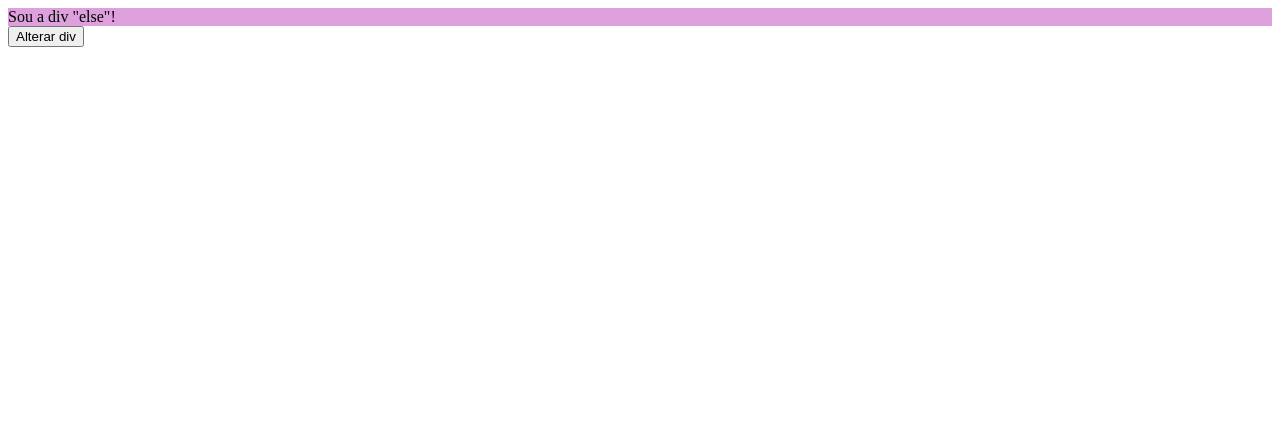
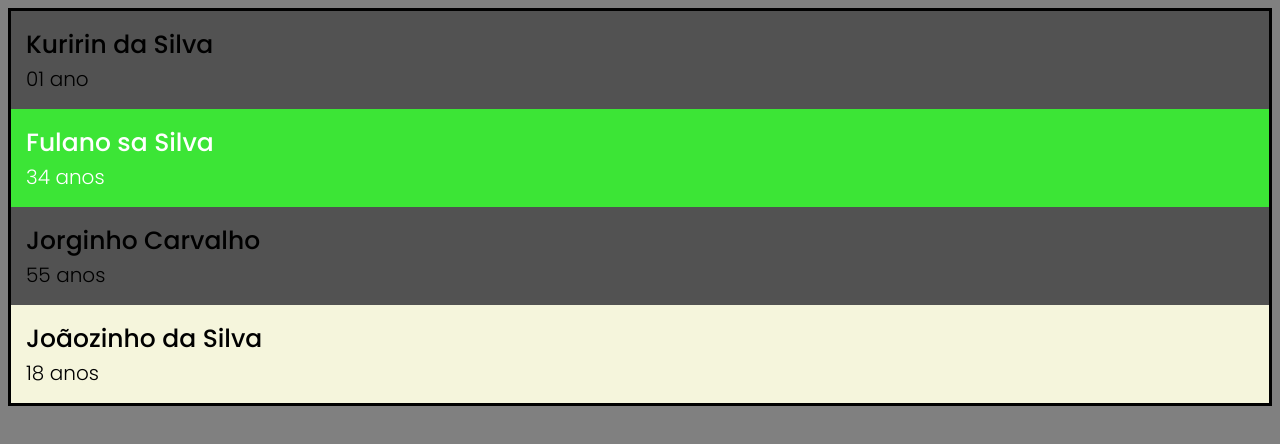
Before and after one commit to thiago-desenv/fundamentos-angular, an Angular app: page / in a window 1280 px wide. Shown: the top 444 px of the page. Built offline with nearby package versions, Linux system fonts and the light colour scheme.

Commit message:
Criado layout para usar o *ngFor

```diff
--- a/src/app/app.component.html
+++ b/src/app/app.component.html
@@ -1,10 +1,29 @@
+<div class="list">
+  <div class="item item--odd">
+    <p class="item__name">Kuririn da Silva</p>
+    <p class="item__age">01 ano</p>
+  </div>
+  <div class="item item--highlighted">
+    <p class="item__name">Fulano sa Silva</p>
+    <p class="item__age">34 anos</p>
+  </div>
+  <div class="item item--odd">
+    <p class="item__name">Jorginho Carvalho</p>
+    <p class="item__age">55 anos</p>
+  </div>
+  <div class="item">
+    <p class="item__name">Joãozinho da Silva</p>
+    <p class="item__age">18 anos</p>
+  </div>
+</div>
+
 <!-- <div style="background-color: green;" *ngIf="minhaProp; else meuTemplate">Sou uma div!</div>
 
 <ng-template #meuTemplate>
   <div style="background-color: red;">Sou uma outra div!</div>
 </ng-template> -->
 
-<ng-container *ngIf="minhaProp; then meuTemplate; else meuOutroTemplate"></ng-container>
+<!-- <ng-container *ngIf="minhaProp; then meuTemplate; else meuOutroTemplate"></ng-container>
 
 <ng-template #meuTemplate>
   <div style="background-color: pink;">Sou a div "then"!</div>
@@ -14,7 +33,7 @@
   <div style="background-color: plum;">Sou a div "else"!</div>
 </ng-template>
 
-<button (click)="toggleProp()">Alterar div</button>
+<button (click)="toggleProp()">Alterar div</button> -->
 
 <!-- <h1>Nome:</h1>
 <input type="text" [(ngModel)]="name" (ngModelChange)="handleInputChange($event)">
--- a/src/app/app.component.scss
+++ b/src/app/app.component.scss
@@ -1,9 +1,39 @@
-.red-button {
-  background-color: rgb(215, 58, 58);
-  color: white;
+.list {
+  background-color: black;
+  padding: 3px;
 }
 
-.green-button {
-  background-color: rgb(42, 222, 42);
-  color: white;
+.item {
+  padding: 15px;
+  background-color: beige;
+
+  &__name {
+    font-size: 25px;
+    font-weight: 500;
+  }
+
+  &__age {
+    font-size: 20px;
+    font-weight: 300;
+  }
+
+  &--odd {
+    background-color: rgb(82, 82, 82);
+  }
+
+  &--highlighted {
+    color: white;
+    background-color: rgb(60, 229, 54);
+    border: 3px solid rgb(168, 249, 131)';'
+  }
 }
+
+// .red-button {
+//   background-color: rgb(215, 58, 58);
+//   color: white;
+// }
+
+// .green-button {
+//   background-color: rgb(42, 222, 42);
+//   color: white;
+// }
--- a/src/styles.scss
+++ b/src/styles.scss
@@ -1 +1,11 @@
 /* You can add global styles to this file, and also import other style files */
+@import url('https://fonts.googleapis.com/css2?family=Poppins:wght@300;500&display=swap');
+
+body {
+  background-color: grey;
+  font-family: 'Poppins', sans-serif;
+}
+
+p {
+  margin: 0;
+}
```
